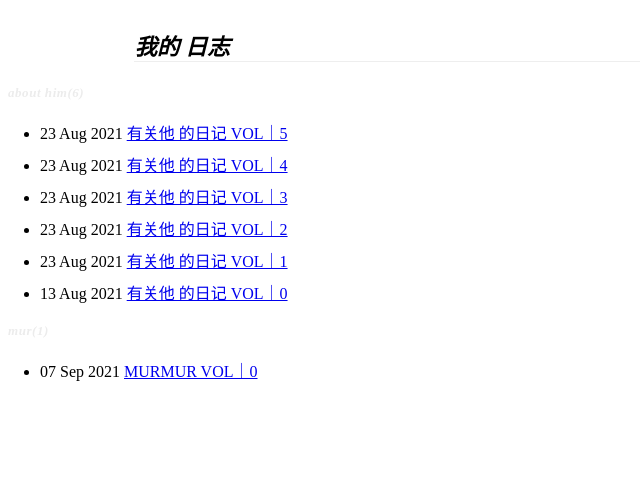
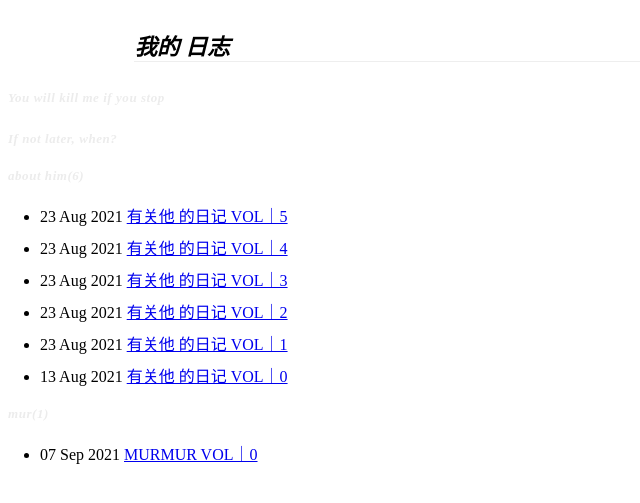
Before and after one commit to lamuvistar/diario, a Jekyll site: the page built from index.html, in a window 1280 px wide. Shown: the top 503 px of the page, without its empty margins (0-640 px from the left). Built offline with Jekyll 4.4.1, drawn with Linux system fonts in a browser that asks for light colours.

Commit message:
add quotes

```diff
--- a/css/markdown_here.css
+++ b/css/markdown_here.css
@@ -263,5 +263,13 @@ table tr th, table tr td {
 
 table tr th {
  font-weight: bold;
-  background-color: #F0F0F0;
+ background-color: #F0F0F0;
 }
+
+h4.smitten{
+  color: grey;
+  font-size: 0.5em;
+  font-style: italic;
+  letter-spacing: 1.5em;
+  line-height: 200%;
+}
--- a/index.html
+++ b/index.html
@@ -3,6 +3,8 @@ layout: default
 title: 我的 日志
 ---
 <h2>{{ page.title }}</h2>
+<h4 class=smitten> You will kill me if you stop</h4>
+<h4 class=smitten> If not later, when?</h4>
 
 {% for tag in site.tags %}
     <h4 class=edge>{{tag | first}}({{tag | last | size}})</h4>
```
